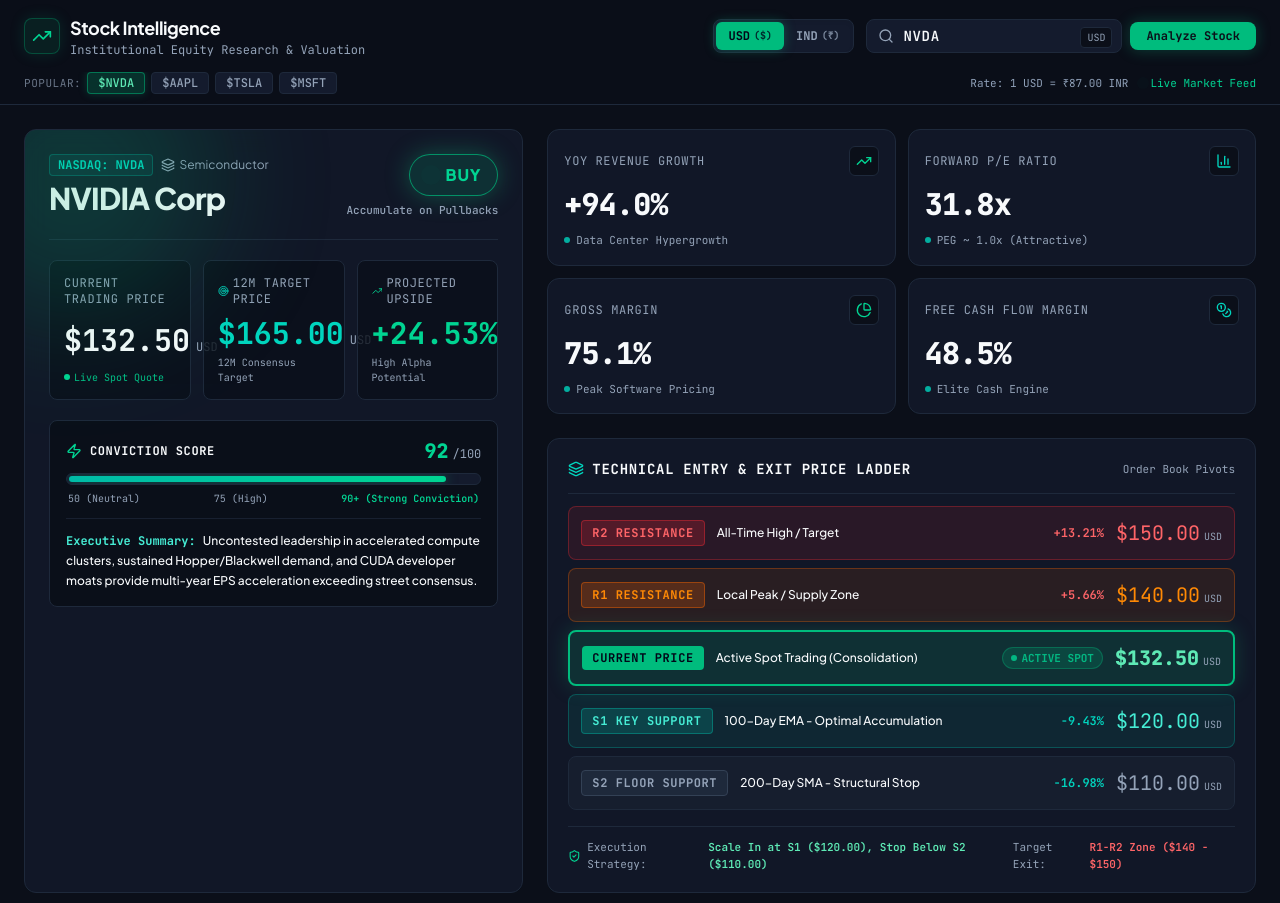
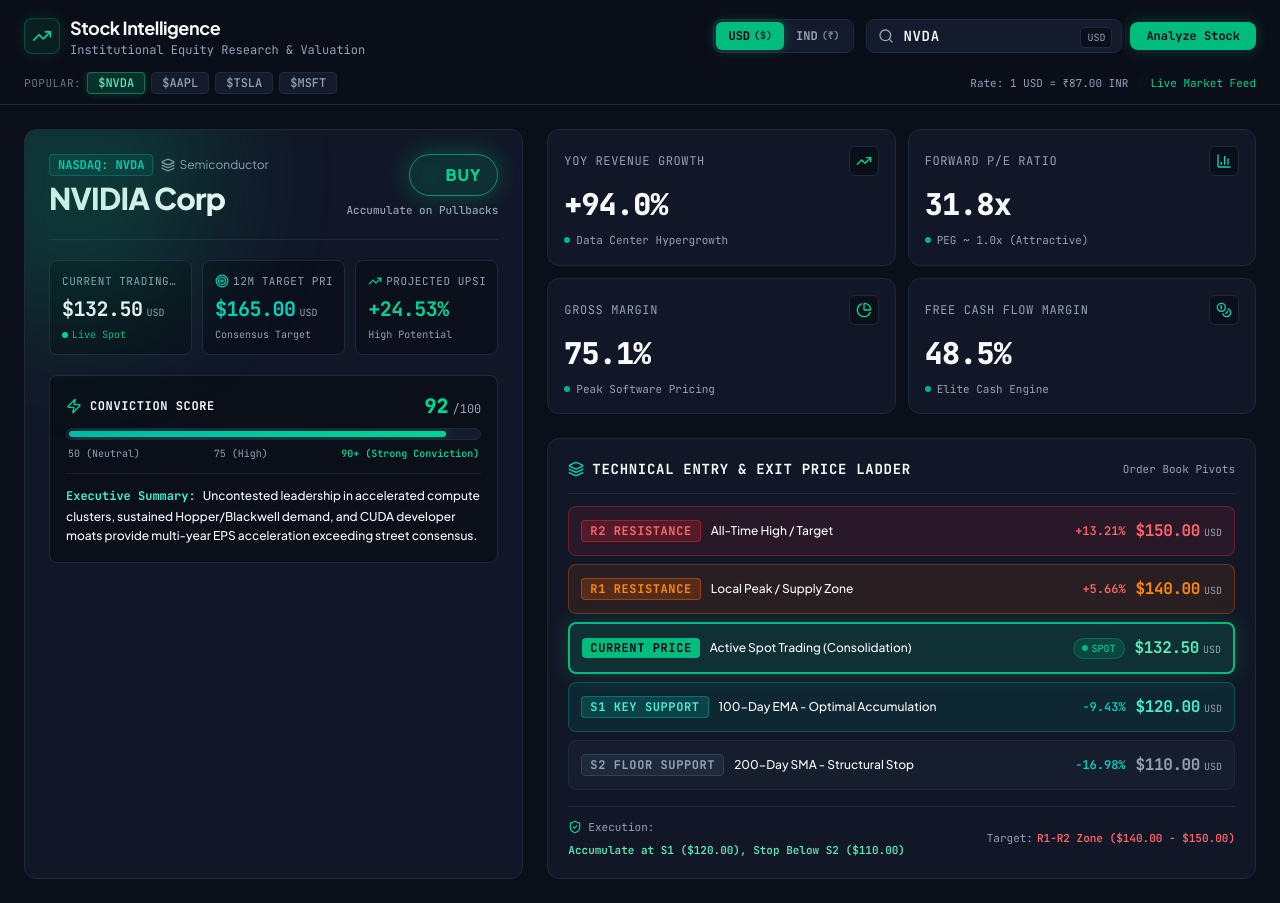
Before and after one commit to amitsingupalli/stock-analysis-crew, a React (Vite) app: page / in a window 1280 px wide. Shown: the top 903 px of the page. Built offline with nearby package versions, Linux system fonts and the light colour scheme.

Commit message:
fix(ui): prevent number overflow in valuation cards and technical price ladder

```diff
--- a/src/components/FinancialMetricsGrid.tsx
+++ b/src/components/FinancialMetricsGrid.tsx
@@ -38,8 +38,8 @@
             </div>
           </div>
 
-          <div className="my-2.5">
-            <div className="text-2xl sm:text-3xl font-mono font-extrabold text-[#f8fafc] tracking-tight">
+          <div className="my-2.5 overflow-hidden">
+            <div className="text-xl sm:text-2xl md:text-3xl font-mono font-extrabold text-[#f8fafc] tracking-tight truncate">
               {m.value}
             </div>
           </div>
--- a/src/components/PrimaryHeroCard.tsx
+++ b/src/components/PrimaryHeroCard.tsx
@@ -72,61 +72,67 @@
         </div>
 
         {/* Key Valuation Highlight Grid */}
-        <div className="grid grid-cols-1 sm:grid-cols-3 gap-3 my-5">
+        <div className="grid grid-cols-1 sm:grid-cols-3 gap-2.5 my-5">
           {/* Current Price */}
-          <div className="bg-[#0b0f19]/80 rounded-lg p-3.5 border border-[#1e293b] flex flex-col justify-between">
-            <span className="text-xs font-mono text-[#94a3b8] uppercase tracking-wider">
+          <div className="bg-[#0b0f19]/80 rounded-lg p-3 border border-[#1e293b] flex flex-col justify-between overflow-hidden">
+            <span className="text-[11px] font-mono text-[#94a3b8] uppercase tracking-wider truncate">
               Current Trading Price
             </span>
-            <div className="mt-2 flex items-baseline gap-1.5">
-              <span className="text-2xl sm:text-3xl font-mono font-bold text-[#f8fafc]">
+            <div className="mt-1.5 flex items-baseline gap-1 overflow-hidden">
+              <span
+                className="text-lg sm:text-base md:text-lg lg:text-base xl:text-xl font-mono font-bold text-[#f8fafc] truncate tracking-tight"
+                title={formatPrice(data.currentPrice, currency)}
+              >
                 {formatPrice(data.currentPrice, currency)}
               </span>
-              <span className="text-xs font-mono text-[#94a3b8]">{currency}</span>
+              <span className="text-[10px] font-mono text-[#94a3b8] shrink-0">{currency}</span>
             </div>
-            <span className="text-[10px] font-mono text-emerald-400/90 mt-1 flex items-center gap-1">
-              <span className="w-1.5 h-1.5 rounded-full bg-emerald-400"></span> Live Spot Quote
+            <span className="text-[10px] font-mono text-emerald-400/90 mt-1 flex items-center gap-1 truncate">
+              <span className="w-1.5 h-1.5 rounded-full bg-emerald-400 shrink-0"></span> Live Spot
             </span>
           </div>
 
           {/* 12-Month Target Price */}
-          <div className="bg-[#0b0f19]/80 rounded-lg p-3.5 border border-[#1e293b] flex flex-col justify-between">
-            <span className="text-xs font-mono text-[#94a3b8] uppercase tracking-wider flex items-center gap-1">
-              <Target className="w-3.5 h-3.5 text-teal-400" />
+          <div className="bg-[#0b0f19]/80 rounded-lg p-3 border border-[#1e293b] flex flex-col justify-between overflow-hidden">
+            <span className="text-[11px] font-mono text-[#94a3b8] uppercase tracking-wider flex items-center gap-1 truncate">
+              <Target className="w-3.5 h-3.5 text-teal-400 shrink-0" />
               12M Target Price
             </span>
-            <div className="mt-2 flex items-baseline gap-1.5">
-              <span className="text-2xl sm:text-3xl font-mono font-bold text-teal-400">
+            <div className="mt-1.5 flex items-baseline gap-1 overflow-hidden">
+              <span
+                className="text-lg sm:text-base md:text-lg lg:text-base xl:text-xl font-mono font-bold text-teal-400 truncate tracking-tight"
+                title={formatPrice(data.targetPrice, currency)}
+              >
                 {formatPrice(data.targetPrice, currency)}
               </span>
-              <span className="text-xs font-mono text-[#94a3b8]">{currency}</span>
+              <span className="text-[10px] font-mono text-[#94a3b8] shrink-0">{currency}</span>
             </div>
-            <span className="text-[10px] font-mono text-[#94a3b8] mt-1">
-              12M Consensus Target
+            <span className="text-[10px] font-mono text-[#94a3b8] mt-1 truncate">
+              Consensus Target
             </span>
           </div>
 
           {/* Projected Upside */}
-          <div className="bg-[#0b0f19]/80 rounded-lg p-3.5 border border-[#1e293b] flex flex-col justify-between">
-            <span className="text-xs font-mono text-[#94a3b8] uppercase tracking-wider flex items-center gap-1">
+          <div className="bg-[#0b0f19]/80 rounded-lg p-3 border border-[#1e293b] flex flex-col justify-between overflow-hidden">
+            <span className="text-[11px] font-mono text-[#94a3b8] uppercase tracking-wider flex items-center gap-1 truncate">
               {data.projectedUpside >= 0 ? (
-                <TrendingUp className="w-3.5 h-3.5 text-emerald-400" />
+                <TrendingUp className="w-3.5 h-3.5 text-emerald-400 shrink-0" />
               ) : (
-                <TrendingDown className="w-3.5 h-3.5 text-red-400" />
+                <TrendingDown className="w-3.5 h-3.5 text-red-400 shrink-0" />
               )}
               Projected Upside
             </span>
-            <div className="mt-2 flex items-baseline gap-1">
+            <div className="mt-1.5 flex items-baseline gap-1 overflow-hidden">
               <span
-                className={`text-2xl sm:text-3xl font-mono font-bold ${
+                className={`text-lg sm:text-base md:text-lg lg:text-base xl:text-xl font-mono font-bold truncate tracking-tight ${
                   data.projectedUpside >= 0 ? 'text-emerald-400' : 'text-red-400'
                 }`}
               >
                 {data.projectedUpside >= 0 ? `+${data.projectedUpside.toFixed(2)}%` : `${data.projectedUpside.toFixed(2)}%`}
               </span>
             </div>
-            <span className="text-[10px] font-mono text-[#94a3b8] mt-1">
-              {data.projectedUpside > 15 ? 'High Alpha Potential' : 'Moderate Expansion'}
+            <span className="text-[10px] font-mono text-[#94a3b8] mt-1 truncate">
+              {data.projectedUpside > 15 ? 'High Potential' : 'Moderate'}
             </span>
           </div>
         </div>
--- a/src/components/TechnicalPriceLadder.tsx
+++ b/src/components/TechnicalPriceLadder.tsx
@@ -85,22 +85,22 @@
               className={`p-3 rounded-lg border transition-all flex flex-col sm:flex-row sm:items-center justify-between gap-2 ${style.bg}`}
             >
               {/* Left: Level label & description */}
-              <div className="flex items-center gap-3">
+              <div className="flex items-center gap-2.5 min-w-0">
                 <span
-                  className={`text-xs font-mono font-bold px-2.5 py-1 rounded uppercase tracking-wider shrink-0 ${style.badge}`}
+                  className={`text-xs font-mono font-bold px-2 py-0.5 rounded uppercase tracking-wider shrink-0 ${style.badge}`}
                 >
                   {lvl.level}
                 </span>
-                <span className="text-xs font-sans text-[#f8fafc] font-medium">
+                <span className="text-xs font-sans text-[#f8fafc] font-medium truncate">
                   {lvl.description}
                 </span>
               </div>
 
               {/* Right: Price & Distance Spread */}
-              <div className="flex items-center justify-between sm:justify-end gap-3 pl-2 sm:pl-0">
+              <div className="flex items-center justify-between sm:justify-end gap-2.5 pl-2 sm:pl-0 shrink-0 ml-auto">
                 {!isCurrent && (
                   <span
-                    className={`text-xs font-mono font-semibold ${
+                    className={`text-xs font-mono font-semibold shrink-0 ${
                       distance > 0 ? 'text-red-400' : 'text-teal-400'
                     }`}
                   >
@@ -108,14 +108,14 @@
                   </span>
                 )}
                 {isCurrent && (
-                  <span className="inline-flex items-center gap-1 text-[11px] font-mono font-bold text-emerald-400 bg-emerald-500/20 px-2 py-0.5 rounded-full border border-emerald-500/40 animate-pulse">
+                  <span className="inline-flex items-center gap-1 text-[10px] font-mono font-bold text-emerald-400 bg-emerald-500/20 px-2 py-0.5 rounded-full border border-emerald-500/40 animate-pulse shrink-0">
                     <span className="w-1.5 h-1.5 rounded-full bg-emerald-400"></span>
-                    ACTIVE SPOT
+                    SPOT
                   </span>
                 )}
 
-                <div className="flex items-baseline gap-1">
-                  <span className={`text-lg sm:text-xl font-mono ${style.priceColor}`}>
+                <div className="flex items-baseline gap-1 shrink-0 text-right">
+                  <span className={`text-sm sm:text-base font-mono font-bold tracking-tight ${style.priceColor}`}>
                     {formatPrice(lvl.price, currency)}
                   </span>
                   <span className="text-[10px] font-mono text-[#94a3b8]">{currency}</span>
@@ -128,14 +128,18 @@
 
       {/* Trade execution advice footer */}
       <div className="mt-4 pt-3 border-t border-[#1e293b] flex flex-col sm:flex-row items-center justify-between gap-2 text-[11px] font-mono text-[#94a3b8]">
-        <div className="flex items-center gap-1.5">
-          <ShieldCheck className="w-3.5 h-3.5 text-emerald-400" />
-          <span>Execution Strategy:</span>
-          <span className="text-emerald-300 font-semibold">Scale In at S1 ($120.00), Stop Below S2 ($110.00)</span>
+        <div className="flex items-center gap-1.5 flex-wrap">
+          <ShieldCheck className="w-3.5 h-3.5 text-emerald-400 shrink-0" />
+          <span>Execution:</span>
+          <span className="text-emerald-300 font-semibold">
+            Accumulate at S1 ({formatPrice(sortedLevels.find((l) => l.type === 's1')?.price || 120, currency)}), Stop Below S2 ({formatPrice(sortedLevels.find((l) => l.type === 's2')?.price || 110, currency)})
+          </span>
         </div>
-        <div className="flex items-center gap-1">
-          <span>Target Exit:</span>
-          <span className="text-red-400 font-semibold">R1-R2 Zone ($140 - $150)</span>
+        <div className="flex items-center gap-1 shrink-0">
+          <span>Target:</span>
+          <span className="text-red-400 font-semibold">
+            R1-R2 Zone ({formatPrice(sortedLevels.find((l) => l.type === 'r1')?.price || 140, currency)} - {formatPrice(sortedLevels.find((l) => l.type === 'r2')?.price || 150, currency)})
+          </span>
         </div>
       </div>
     </div>
```
